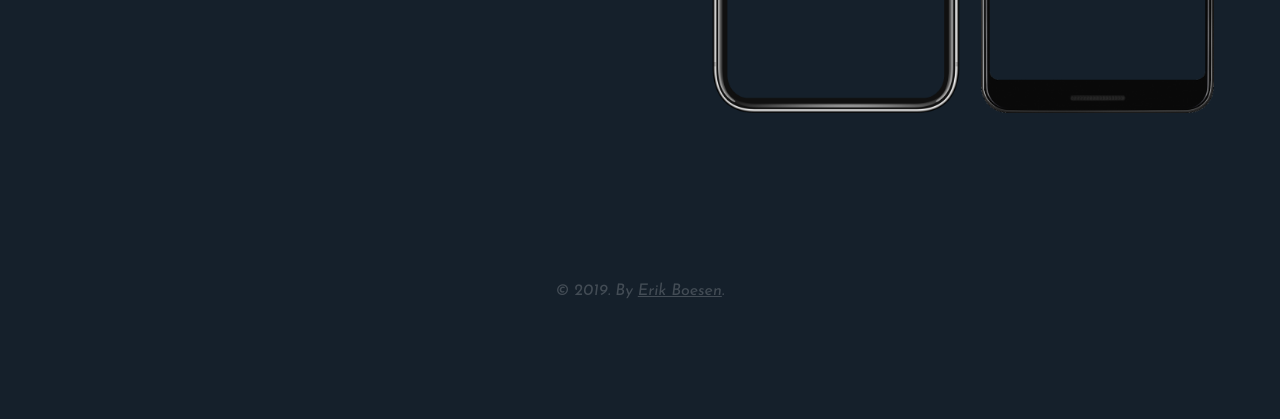
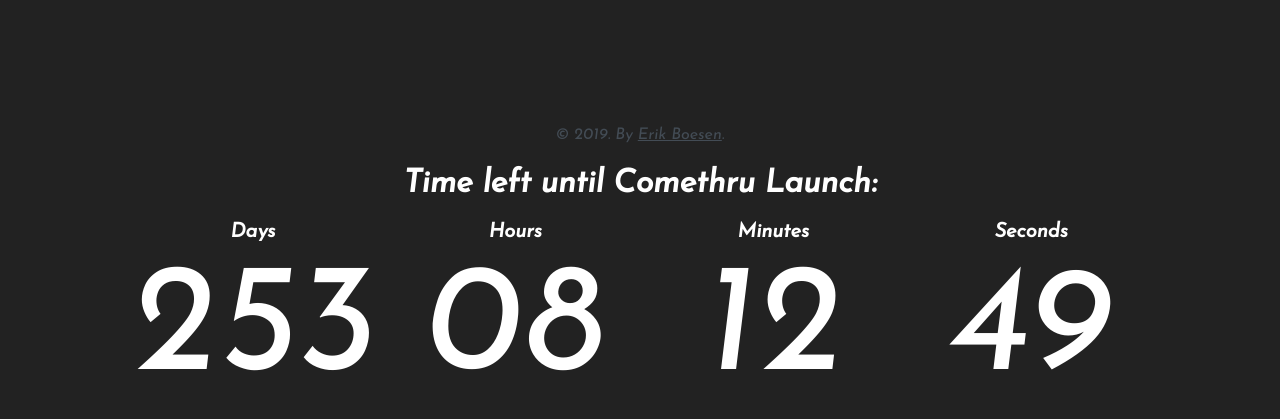
Before and after one commit to ComethruApp/comethruapp.github.io, a plain HTML site: page index.html in a window 1280 px wide. Shown: the part 537-956 px from the top of the page. Before the commit the page ends 856 px from the top, so only its background shows below. Drawn offline with Linux system fonts and the light colour scheme.

Commit message:
Add countdown clock

```diff
--- /dev/null
+++ b/countdown.css
@@ -0,0 +1,29 @@
+* {
+    margin: 0;
+    padding: 0;
+    box-sizing: border-box;
+}
+html {
+    height: 100%;
+}
+body {
+    height: 100%;
+    background: #222222;
+    color: white;
+    display: flex;
+    justify-content: center;
+    align-items: center;
+    flex-direction: column;
+    text-align: center;
+}
+h1 {
+    margin-bottom: 20px;
+}
+th {
+    font-size: 20px;
+}
+td {
+    font-size: 12vw;
+    padding: 10px;
+    min-width: 20vw;
+}
--- /dev/null
+++ b/countdown.js
@@ -0,0 +1,49 @@
+var events = [
+	{
+	    name: 'Comethru Launch',
+		date: new Date(2020, 7, 12, 0, 0),
+	},
+];
+
+var clock = {
+	title: document.getElementById('title'),
+	d: document.getElementById('days'),
+	hr: document.getElementById('hours'),
+	min: document.getElementById('minutes'),
+	s: document.getElementById('seconds'),
+	ms: document.getElementById('milliseconds')
+};
+
+// variables for time units
+var days, hours, minutes, seconds;
+
+// Update countdown every 100ms (.1s)
+setInterval(function() {
+	// Find the amount of seconds between now and target
+	var now = new Date().getTime();
+	var secondsLeft = (events[0].date - now) / 1000;
+	if (now > events[0].date) {
+		secondsLeft = 0;
+	}
+
+	// Calculate times left
+	days = parseInt(secondsLeft / 86400);
+	if (days.toString().length < 2) days = '0' + days.toString();
+	secondsLeft = secondsLeft % 86400;
+
+	hours = parseInt(secondsLeft / 3600);
+	if (hours.toString().length < 2) hours = '0' + hours.toString();
+	secondsLeft = secondsLeft % 3600;
+
+	minutes = parseInt(secondsLeft / 60);
+	if (minutes.toString().length < 2) minutes = '0' + minutes.toString();
+	seconds = parseInt(secondsLeft % 60);
+	if (seconds.toString().length < 2) seconds = '0' + seconds.toString();
+
+	// Display times left
+	clock.title.textContent = 'Time left until ' + events[0].name + ':';
+	clock.d.textContent = days;
+	clock.hr.textContent = hours;
+	clock.min.textContent = minutes;
+	clock.s.textContent = seconds;
+}, 100);
--- a/index.html
+++ b/index.html
@@ -7,6 +7,7 @@
         <meta name="viewport" content="width=device-width, initial-scale=1">
         <meta name="description" content="The #1 party-tracking app. By students, for students.">
         <link rel="stylesheet" href="style.css">
+        <link rel="stylesheet" href="countdown.css">
         <link rel="shortcut icon" href="images/logo/favicon.png">
     </head>
     <body>
@@ -31,5 +32,28 @@
         <footer>
             <p>&copy; 2019. By <a href="https://erikboesen.com">Erik Boesen</a>.</p>
         </footer>
+
+        <div id="countdown">
+            <h1 id="title"></h1>
+            <table>
+                <tbody>
+                    <thead>
+                        <tr>
+                            <th>Days</th>
+                            <th>Hours</th>
+                            <th>Minutes</th>
+                            <th>Seconds</th>
+                        </tr>
+                    </thead>
+                    <tr>
+                        <td id="days"></td>
+                        <td id="hours"></td>
+                        <td id="minutes"></td>
+                        <td id="seconds"></td>
+                    </tr>
+                </tbody>
+            </table>
+        </div>
+        <script src="countdown.js"></script>
     </body>
 </html>
```
